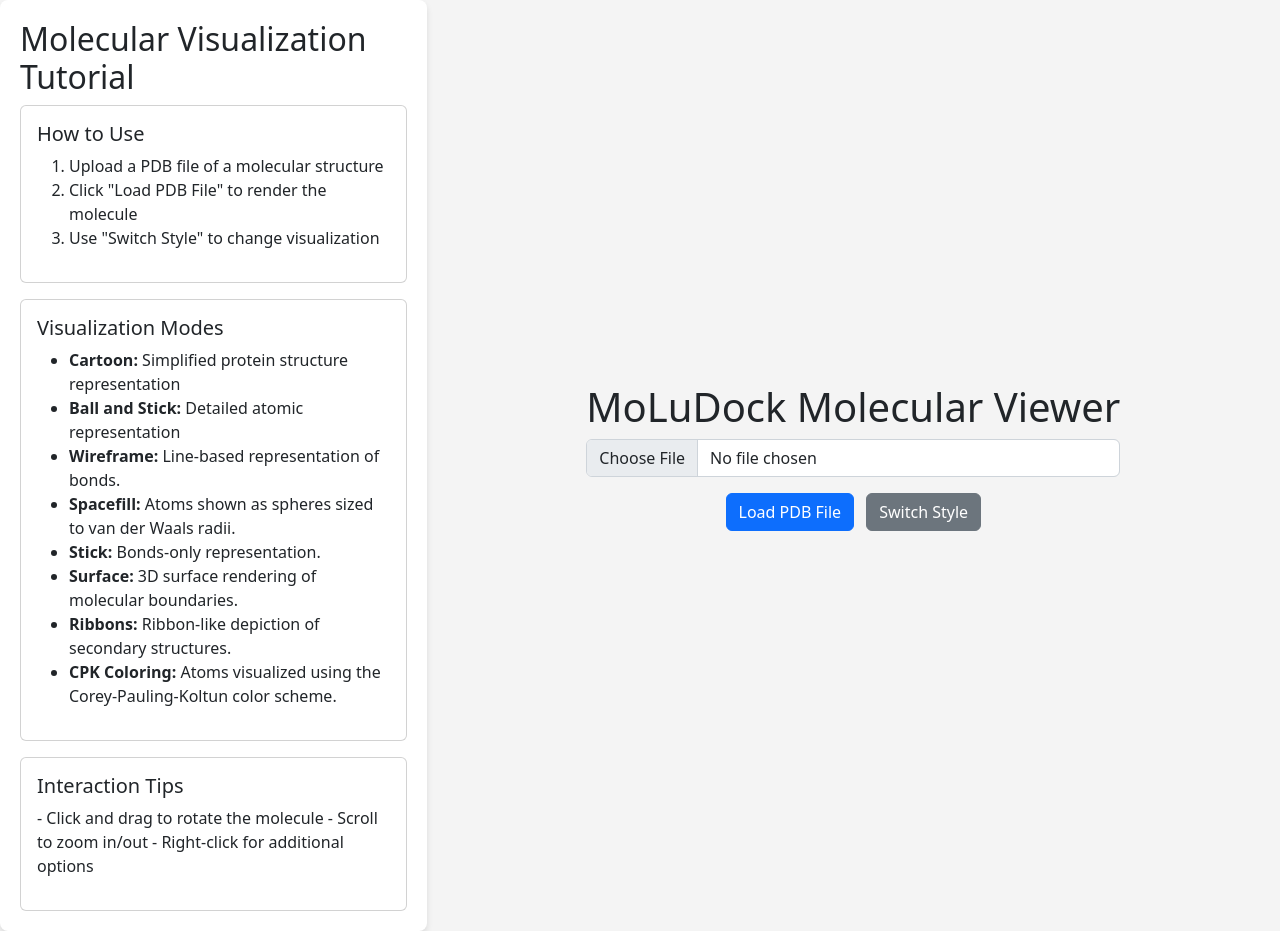
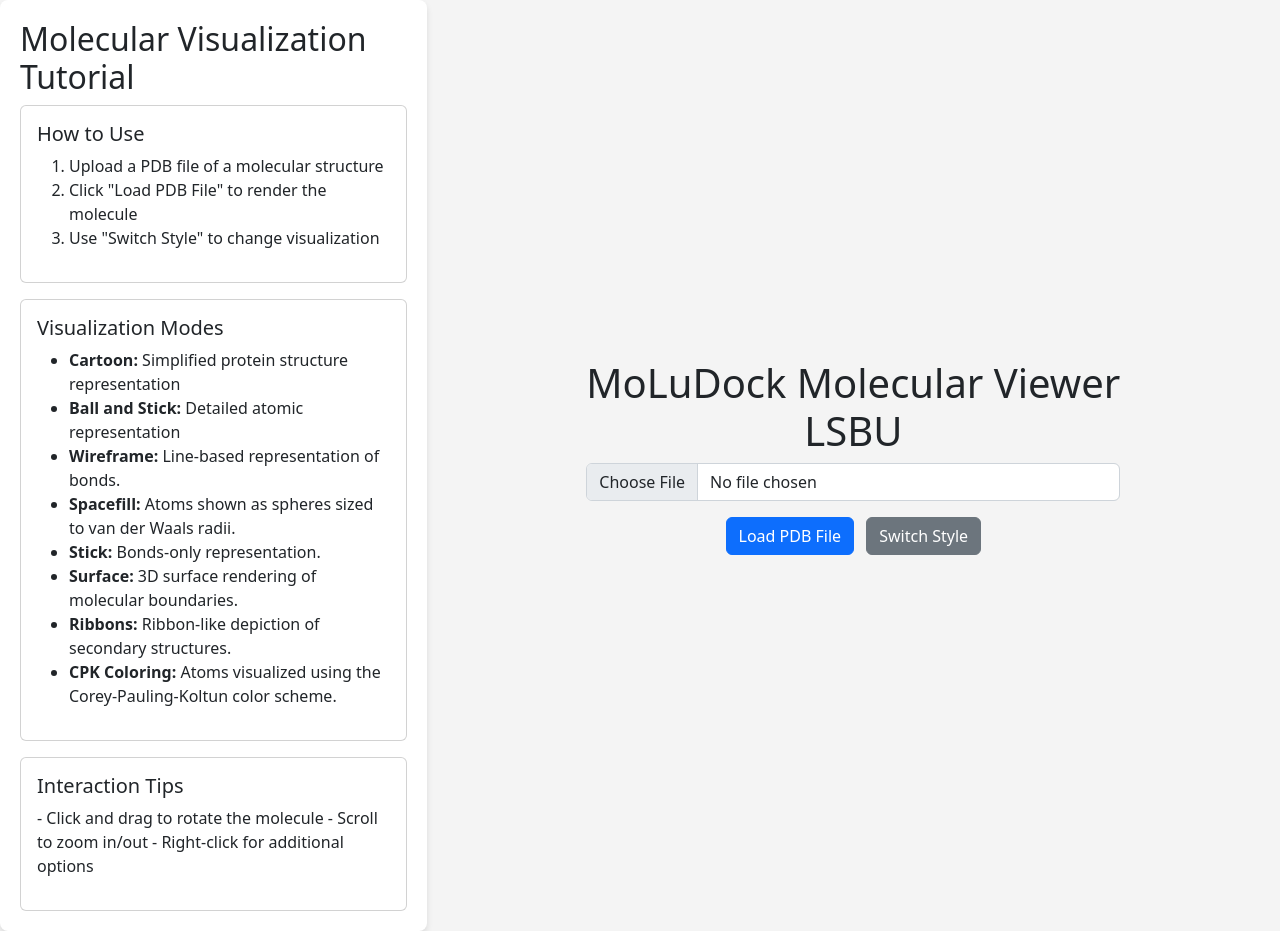
Before and after one commit to lutimbastuart/Molecular_Carousel, a plain HTML site: page MoLudock_Molecular_Viewer.html in a window 1280 px wide. Drawn offline with nearby package versions, Linux system fonts and the light colour scheme; a script that the page names is missing.

Commit message:
Update MoLudock_Molecular_Viewer.html

```diff
--- a/MoLudock_Molecular_Viewer.html
+++ b/MoLudock_Molecular_Viewer.html
@@ -114,7 +114,8 @@
 
             <div class="col-md-8 viewer-section">
                 <div class="text-center">
-                    <h1>MoLuDock Molecular Viewer</h1>
+                    <h1>MoLuDock Molecular Viewer <br>
+                    LSBU</h1>
                     <div class="mb-3">
                         <input type="file" id="pdbFile" accept=".pdb" class="form-control">
                     </div>
```
